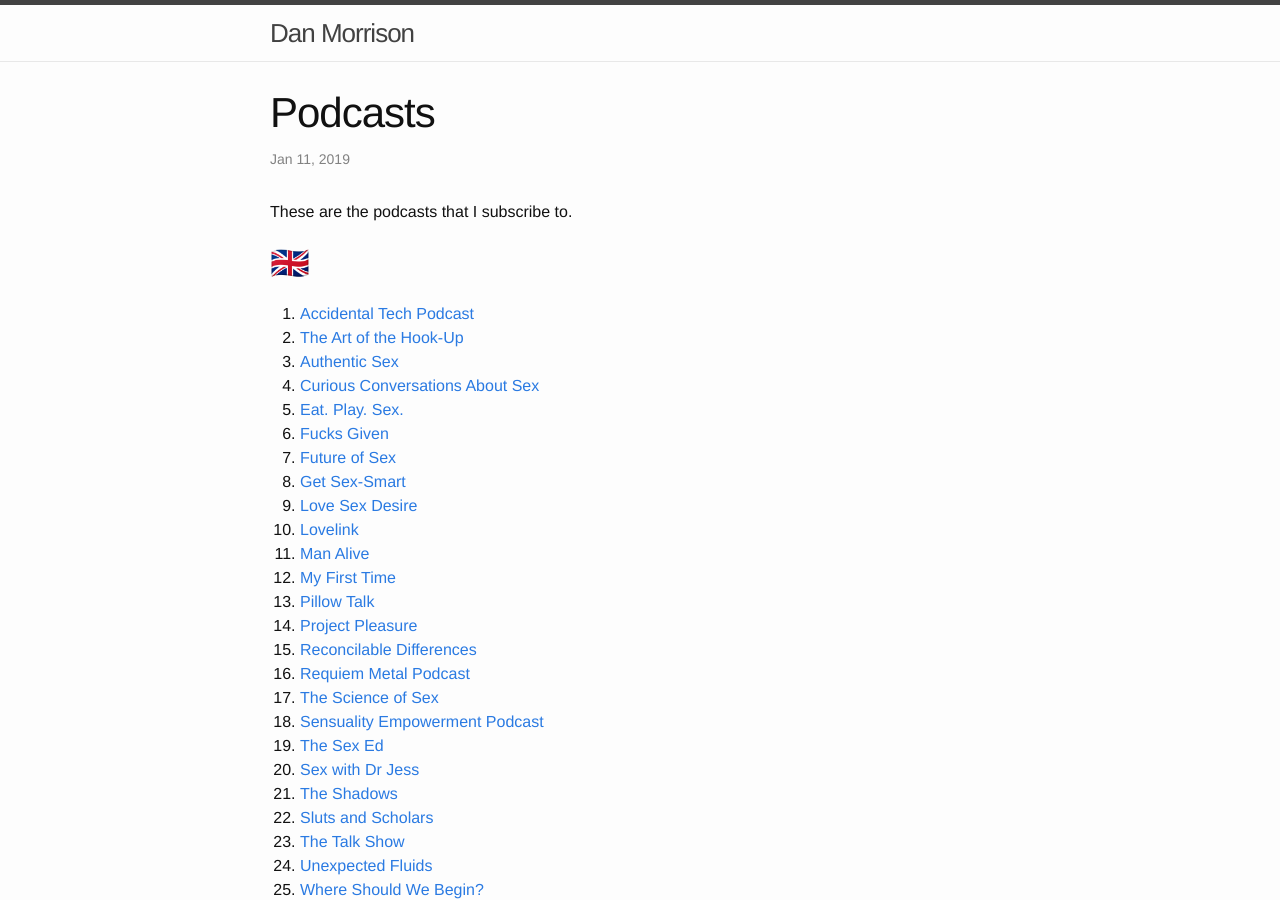
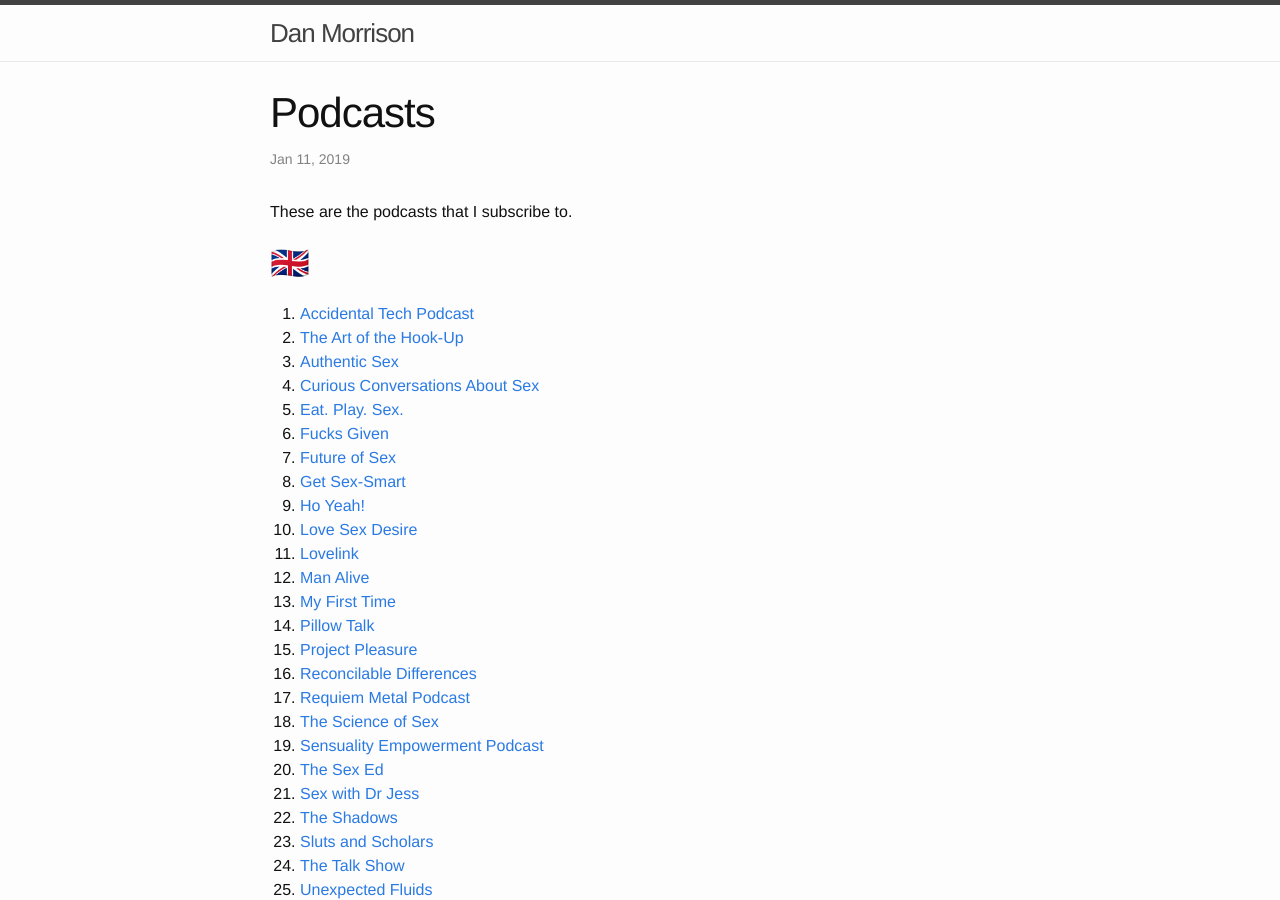
Before and after one commit to danmorrison/danmorrison.github.io, a Jekyll site: the page built from _posts/2019-01-11-podcasts.md, in a window 1280 px wide and 900 px high. Built offline with Jekyll 4.4.1, drawn with Linux system fonts in a browser that asks for light colours.

Commit message:
Add Ho Yeah!

```diff
--- a/_posts/2019-01-11-podcasts.md
+++ b/_posts/2019-01-11-podcasts.md
@@ -16,6 +16,7 @@
 1. [Fucks Given](https://podcasts.apple.com/podcast/id1444176549)
 1. [Future of Sex](https://podcasts.apple.com/podcast/id1127544978)
 1. [Get Sex-Smart](https://podcasts.apple.com/podcast/id1049173993)
+1. [Ho Yeah!](https://podcasts.apple.com/podcast/id1477754105)
 1. [Love Sex Desire](https://podcasts.apple.com/podcast/id896494808)
 1. [Lovelink](https://podcasts.apple.com/podcast/id1278663589)
 1. [Man Alive](https://podcasts.apple.com/podcast/id1253614865)
```
